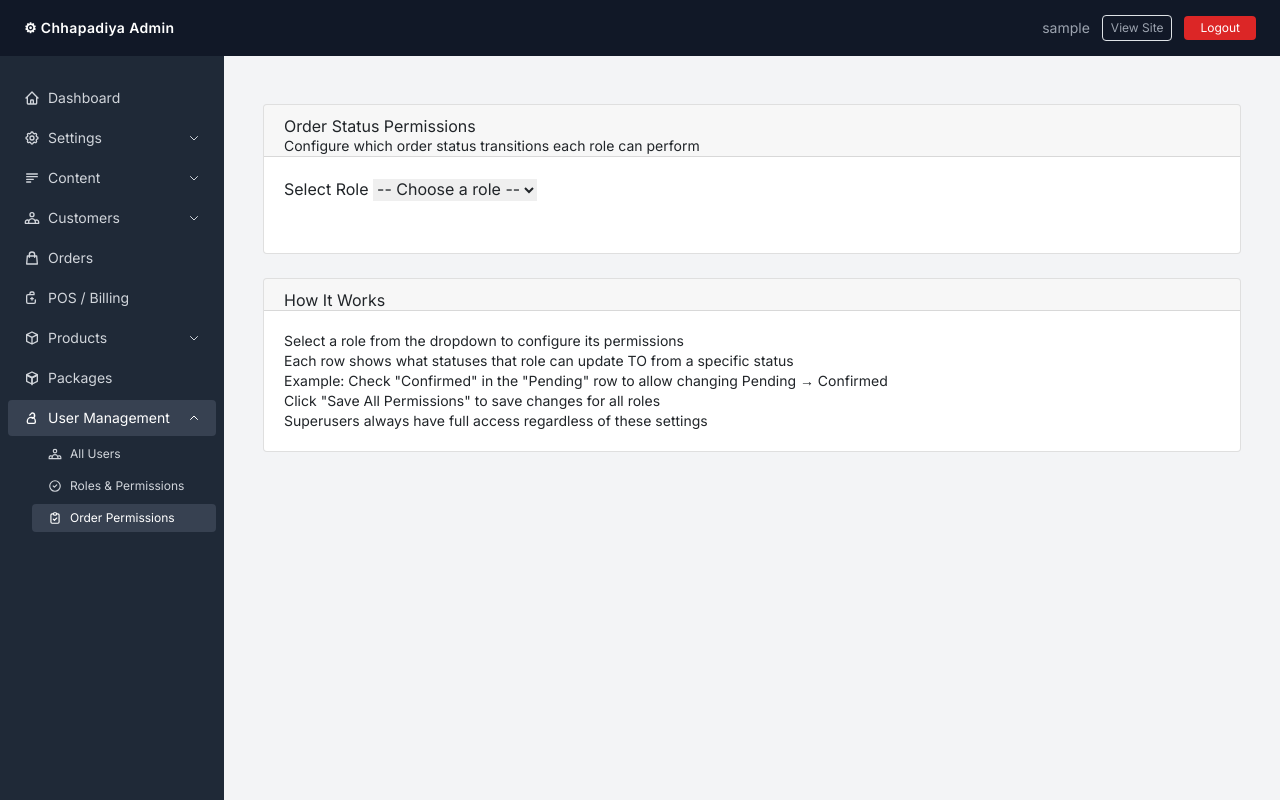
After one commit to SurajM9823/chhapadiya, a Django app: page /panel/order-permissions/ in a window 1280 px wide. The commit adds this page. Run offline with Django 5.2, Linux system fonts and the light colour scheme; the visitor is signed in with stand-in values (Sample User, id 1); data that the repository does not hold is empty; some libraries are stand-ins or nearby versions.

Commit message:
added: final user permisiso fix

```diff
--- a/web/models.py
+++ b/web/models.py
@@ -133,6 +133,17 @@ class CustomerUser(AbstractUser):
             return False
         return self.role.permissions.filter(module=module, action=action).exists()
 
+    def can_update_order_status(self, from_status, to_status):
+        """Check if user can update order from one status to another."""
+        if self.is_superuser:
+            return True
+        if not self.role:
+            return False
+        return self.role.order_status_permissions.filter(
+            from_status=from_status,
+            to_status=to_status
+        ).exists()
+
 # ── Cart ──────────────────────────────────────────────────────────────────────
 
 class Cart(models.Model):
@@ -185,6 +196,21 @@ class Favourite(models.Model):
 
 # ── Orders ─────────────────────────────────────────────────────────────
 
+class OrderStatusPermission(models.Model):
+    """Defines which order statuses a role can update to."""
+    role = models.ForeignKey(Role, on_delete=models.CASCADE, related_name='order_status_permissions')
+    from_status = models.CharField(max_length=20, help_text='Current order status')
+    to_status = models.CharField(max_length=20, help_text='Status that can be updated to')
+
+    class Meta:
+        unique_together = ('role', 'from_status', 'to_status')
+        verbose_name = 'Order Status Permission'
+        verbose_name_plural = 'Order Status Permissions'
+
+    def __str__(self):
+        return f"{self.role.get_name_display()}: {self.from_status} → {self.to_status}"
+
+
 class Order(models.Model):
     STATUS_CHOICES = [
         ('pending',    'Pending'),
@@ -193,6 +219,7 @@ class Order(models.Model):
         ('shipped',    'Shipped'),
         ('delivered',  'Delivered'),
         ('cancelled',  'Cancelled'),
+        ('return',  'Return'),
     ]
     DELIVERY_CHOICES = [
         ('delivery', 'Home Delivery'),
@@ -237,6 +264,7 @@ class Order(models.Model):
     payment_receipt = models.ImageField(upload_to='receipts/', blank=True, null=True)
     created_at      = models.DateTimeField(auto_now_add=True)
     updated_at      = models.DateTimeField(auto_now=True)
+    is_avilable     = models.BooleanField(default=False, help_text='Is this avilable?')
 
     class Meta:
         ordering = ['-created_at']
--- a/web/templates/panel/base.html
+++ b/web/templates/panel/base.html
@@ -213,6 +213,10 @@
                 <svg class="w-3.5 h-3.5" fill="none" stroke="currentColor" viewBox="0 0 24 24"><path stroke-linecap="round" stroke-linejoin="round" stroke-width="2" d="M9 12l2 2 4-4m6 2a9 9 0 11-18 0 9 9 0 0118 0z"/></svg>
                 Roles & Permissions
             </a>
+            <a href="{% url 'manage_order_permissions' %}" class="flex items-center gap-2 px-3 py-1.5 rounded text-xs hover:bg-gray-700 hover:text-white {% block nav_order_permissions %}{% endblock %}">
+                <svg class="w-3.5 h-3.5" fill="none" stroke="currentColor" viewBox="0 0 24 24"><path stroke-linecap="round" stroke-linejoin="round" stroke-width="2" d="M9 5H7a2 2 0 00-2 2v12a2 2 0 002 2h10a2 2 0 002-2V7a2 2 0 00-2-2h-2M9 5a2 2 0 002 2h2a2 2 0 002-2M9 5a2 2 0 012-2h2a2 2 0 012 2m-6 9l2 2 4-4"/></svg>
+                Order Permissions
+            </a>
         </div>
         {% endif %}
 
--- /dev/null
+++ b/web/templates/panel/order_permissions.html
@@ -0,0 +1,158 @@
+{% extends 'panel/base.html' %}
+{% load static %}
+
+{% block title %} - Order Status Permissions{% endblock %}
+
+{% block nav_user_parent %}bg-gray-700 text-white{% endblock %}
+{% block nav_user_arrow %}rotate-180{% endblock %}
+{% block nav_user_open %}{% endblock %}
+{% block nav_order_permissions %}bg-gray-700 text-white{% endblock %}
+
+{% block content %}
+<div class="container-fluid py-4">
+    <div class="row">
+        <div class="col-12">
+            <div class="card">
+                <div class="card-header pb-0">
+                    <h5>Order Status Permissions</h5>
+                    <p class="text-sm">Configure which order status transitions each role can perform</p>
+                </div>
+                <div class="card-body">
+                    <!-- Role Selector -->
+                    <div class="mb-4">
+                        <label class="form-label">Select Role</label>
+                        <select id="roleSelector" class="form-select" style="max-width: 400px;">
+                            <option value="">-- Choose a role --</option>
+                            {% for role in roles %}
+                            <option value="{{ role.id }}">{{ role.get_name_display }}</option>
+                            {% endfor %}
+                        </select>
+                    </div>
+
+                    <form method="post" id="permissionForm" style="display: none;">
+                        {% csrf_token %}
+
+                        {% for role in roles %}
+                        <div class="role-section" id="role-{{ role.id }}" style="display: none;">
+                            <div class="alert alert-info">
+                                <strong>Configuring permissions for: {{ role.get_name_display }}</strong>
+                            </div>
+
+                            <div class="table-responsive">
+                                <table class="table table-bordered">
+                                    <thead class="table-light">
+                                        <tr>
+                                            <th width="200">From Status</th>
+                                            <th>Can Update To</th>
+                                        </tr>
+                                    </thead>
+                                    <tbody>
+                                        {% for from_status in status_choices %}
+                                        <tr>
+                                            <td class="align-middle">
+                                                <strong class="text-uppercase">{{ from_status.1 }}</strong>
+                                            </td>
+                                            <td>
+                                                {% for to_status in status_choices %}
+                                                {% with perm_key=role.id|stringformat:"s"|add:"_"|add:from_status.0|add:"_"|add:to_status.0 %}
+                                                <div class="form-check form-check-inline">
+                                                    <input
+                                                        class="form-check-input"
+                                                        type="checkbox"
+                                                        name="perm_{{ role.id }}_{{ from_status.0 }}_{{ to_status.0 }}"
+                                                        id="perm_{{ role.id }}_{{ from_status.0 }}_{{ to_status.0 }}"
+                                                        {% if perm_key in existing_perms %}checked{% endif %}
+                                                    >
+                                                    <label class="form-check-label" for="perm_{{ role.id }}_{{ from_status.0 }}_{{ to_status.0 }}">
+                                                        {{ to_status.1 }}
+                                                    </label>
+                                                </div>
+                                                {% endwith %}
+                                                {% endfor %}
+                                            </td>
+                                        </tr>
+                                        {% endfor %}
+                                    </tbody>
+                                </table>
+                            </div>
+                        </div>
+                        {% endfor %}
+
+                        <div class="mt-4">
+                            <button type="submit" class="btn btn-primary">
+                                <i class="material-icons">save</i> Save All Permissions
+                            </button>
+                            <a href="{% url 'panel_dashboard' %}" class="btn btn-secondary">
+                                <i class="material-icons">cancel</i> Cancel
+                            </a>
+                        </div>
+                    </form>
+                </div>
+            </div>
+        </div>
+    </div>
+
+    <div class="row mt-4">
+        <div class="col-12">
+            <div class="card">
+                <div class="card-header pb-0">
+                    <h6>How It Works</h6>
+                </div>
+                <div class="card-body">
+                    <ul class="text-sm mb-0">
+                        <li>Select a role from the dropdown to configure its permissions</li>
+                        <li>Each row shows what statuses that role can update TO from a specific status</li>
+                        <li>Example: Check "Confirmed" in the "Pending" row to allow changing Pending → Confirmed</li>
+                        <li>Click "Save All Permissions" to save changes for all roles</li>
+                        <li>Superusers always have full access regardless of these settings</li>
+                    </ul>
+                </div>
+            </div>
+        </div>
+    </div>
+</div>
+
+<style>
+    .form-check-inline {
+        margin-right: 1.5rem;
+        margin-bottom: 0.75rem;
+    }
+    .form-check-label {
+        cursor: pointer;
+    }
+    .table td {
+        vertical-align: middle;
+    }
+</style>
+
+<script>
+document.addEventListener('DOMContentLoaded', function() {
+    const roleSelector = document.getElementById('roleSelector');
+    const permissionForm = document.getElementById('permissionForm');
+    const roleSections = document.querySelectorAll('.role-section');
+
+    roleSelector.addEventListener('change', function() {
+        const selectedRoleId = this.value;
+
+        if (selectedRoleId) {
+            // Show form
+            permissionForm.style.display = 'block';
+
+            // Hide all role sections
+            roleSections.forEach(section => {
+                section.style.display = 'none';
+            });
+
+            // Show selected role section
+            const selectedSection = document.getElementById('role-' + selectedRoleId);
+            if (selectedSection) {
+                selectedSection.style.display = 'block';
+            }
+        } else {
+            // Hide form if no role selected
+            permissionForm.style.display = 'none';
+        }
+    });
+});
+</script>
+{% endblock %}
--- a/web/urls.py
+++ b/web/urls.py
@@ -1,5 +1,5 @@
 from django.urls import path
-from . import views, panel_views
+from . import views, panel_views, order_permission_views
 
 urlpatterns = [
     path('', views.index, name='index'),
@@ -163,6 +163,7 @@ urlpatterns = [
     path('panel/orders/data/', panel_views.panel_orders_data, name='panel_orders_data'),
     path('panel/orders/<int:pk>/', panel_views.panel_order_detail, name='panel_order_detail'),
     path('panel/orders/<int:pk>/delete/', panel_views.panel_order_delete, name='panel_order_delete'),
+    path('panel/orders/<int:pk>/toggle-availability/', panel_views.toggle_order_availability, name='toggle_order_availability'),
     path('panel/orders/<int:pk>/record-payment/', panel_views.record_order_payment, name='record_order_payment'),
 
     path('my-quotes/', views.my_quotes, name='my_quotes'),
@@ -176,6 +177,11 @@ urlpatterns = [
     path('api/user/<int:pk>/', panel_views.api_user_get, name='api_user_get'),
     path('panel/roles/', panel_views.panel_roles, name='panel_roles'),
     path('panel/roles/<int:pk>/edit/', panel_views.panel_role_edit, name='panel_role_edit'),
+
+    # Order Status Permissions
+    path('panel/order-permissions/', order_permission_views.manage_order_permissions, name='manage_order_permissions'),
+    path('api/orders/<int:order_id>/allowed-statuses/', order_permission_views.get_allowed_statuses, name='get_allowed_statuses'),
+
     path('b2b-request/', views.b2b_request, name='b2b_request'),
     path('privacy-policy/', views.privacy_policy, name='privacy_policy'),
     path('terms-conditions/', views.terms_conditions, name='terms_conditions'),
```
Also changed, not shown: web/admin.py (+13 -1 lines), web/order_permission_views.py (added, +72 -0 lines), web/panel_views.py (+59 -0 lines), web/templates/panel/order_detail.html (+26 -2 lines), web/templates/panel/orders.html (+39 -4 lines).
